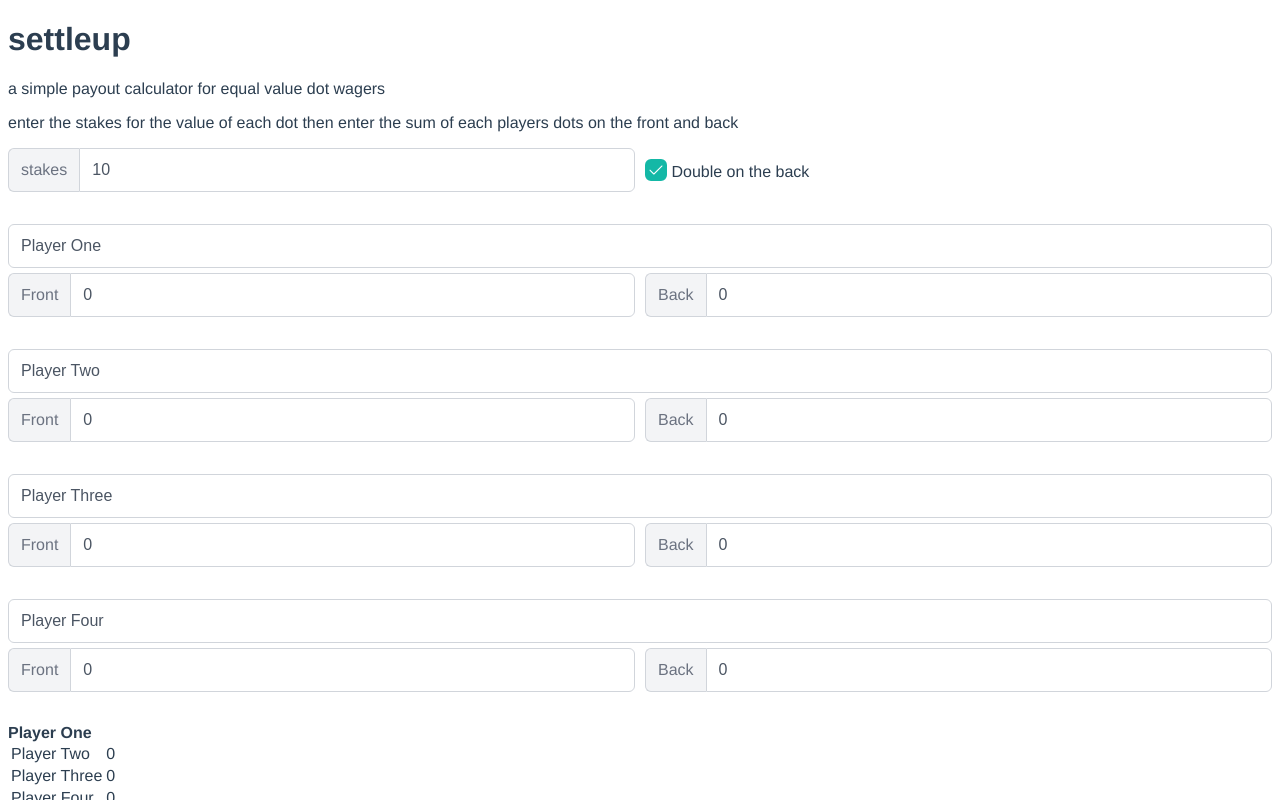
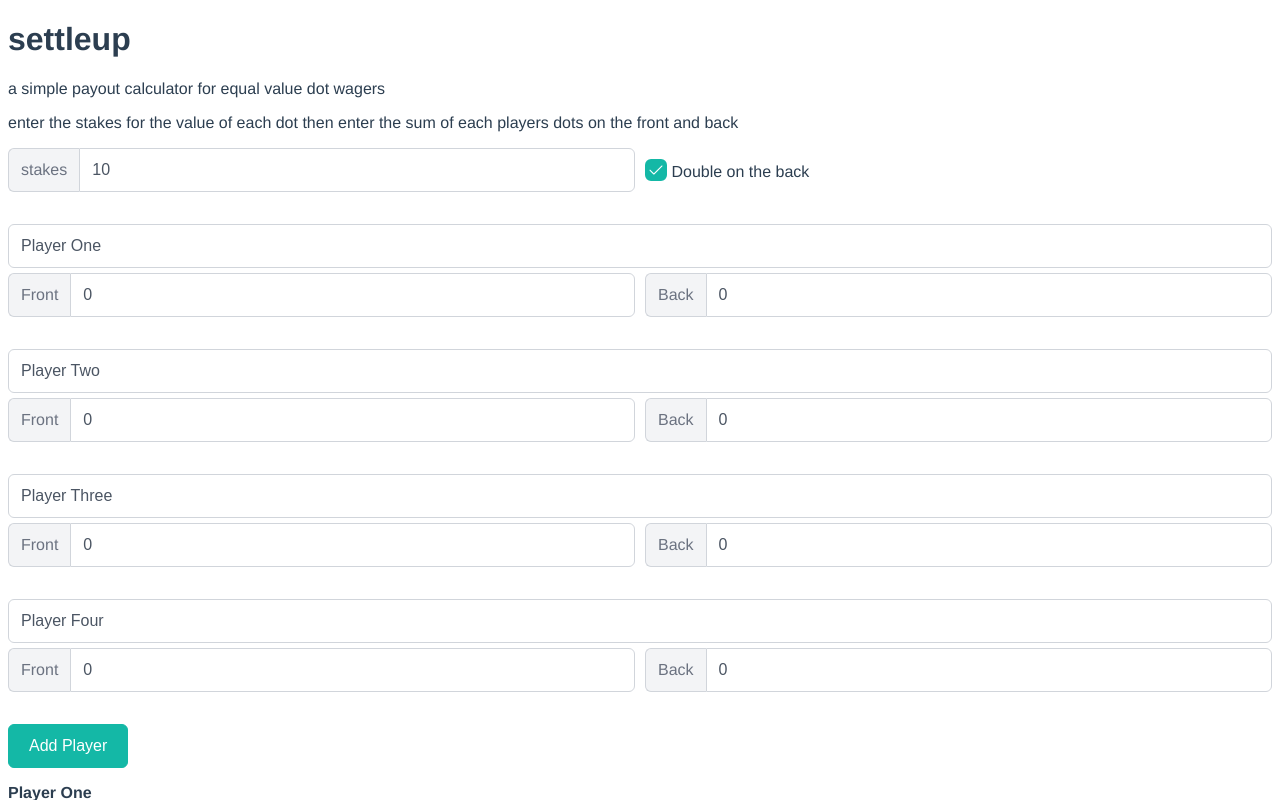
Before and after one commit to settleupgolf/web-ui, a Vue app: page / in a window 1280 px wide. Shown: the top 800 px of the page. Built offline with nearby package versions, Linux system fonts and the light colour scheme; a web font is replaced by a local one.

Commit message:
add additional players functionality

```diff
--- a/src/components/HelloWorld.vue
+++ b/src/components/HelloWorld.vue
@@ -7,6 +7,18 @@
 			@double="double = $event"
 		/>
 		<scores :players="players" @player-updated="onScoresChange" />
+		<Button
+			@click="
+				players.push({
+					name: `Player ${players.length + 1}`,
+					front: 0,
+					back: 0,
+				})
+			"
+			style="margin-bottom: 1rem"
+		>
+			Add Player
+		</Button>
 		<div class="head-to-head-output">
 			<div v-for="player in players" :key="player.name" class="head-to-head">
 				<strong>{{ player.name }}</strong>
@@ -25,6 +37,8 @@
 </template>
 
 <script>
+import Button from 'primevue/button';
+
 import { calculate } from '@/lib/payout';
 
 import Scores from '@/components/Scores';
@@ -33,6 +47,7 @@ import Stakes from '@/components/Stakes';
 export default {
 	name: 'Home',
 	components: {
+		Button,
 		Scores,
 		Stakes,
 	},
```
